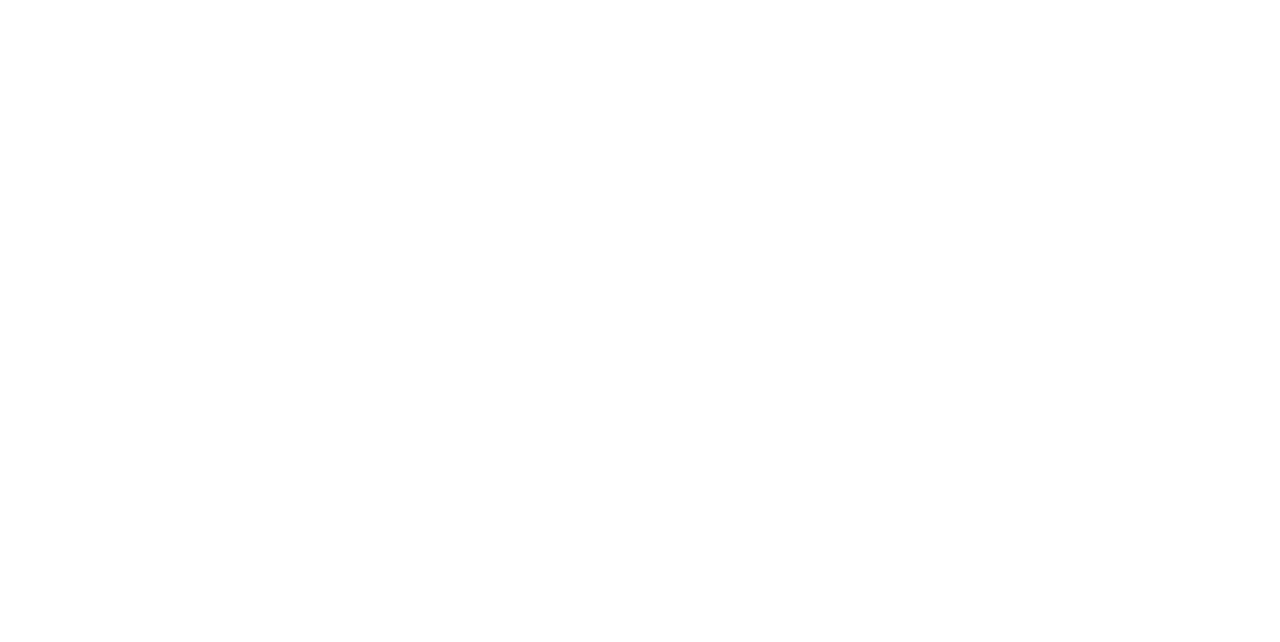
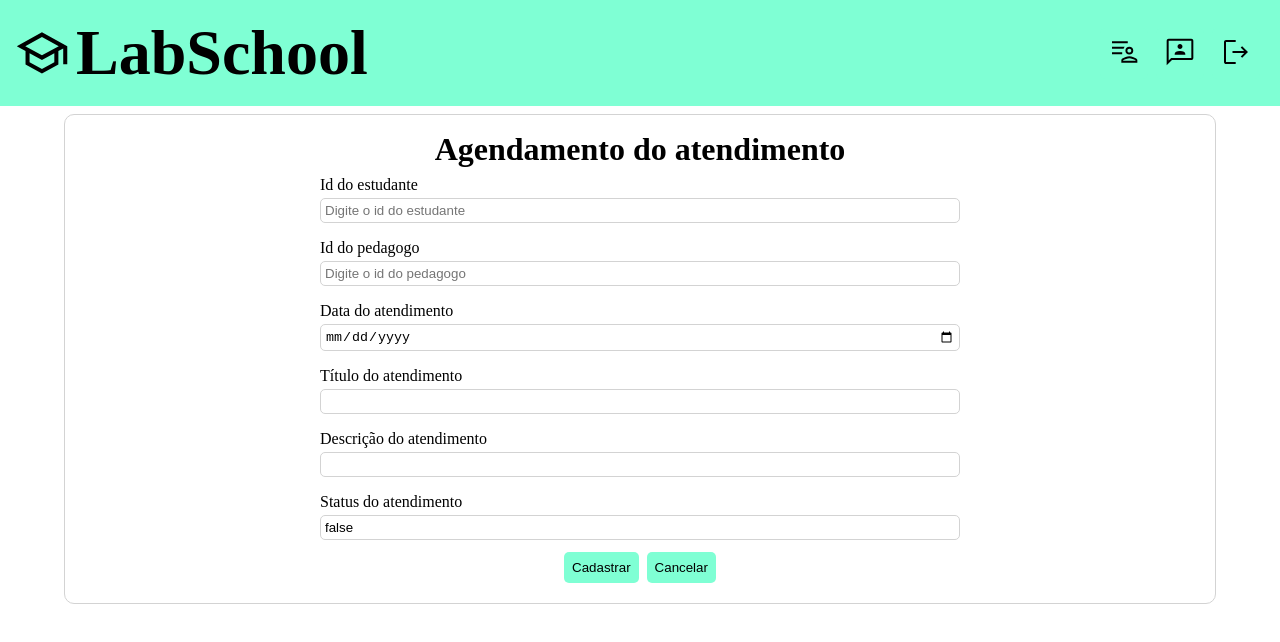
Before and after one commit to silvanapenkal/LabSchoolManager, a React (Vite) app in the folder client/: page /accompaniment in a window 1280 px wide. Before the commit this address had no page. Shown: the top 642 px of the page. Built offline with nearby package versions, Linux system fonts and the light colour scheme.

Commit message:
implementa registro de acompanhamento pedagógico

```diff
--- a/client/src/App.jsx
+++ b/client/src/App.jsx
@@ -4,6 +4,7 @@
 import { BrowserRouter, Routes, Route } from "react-router-dom";
 import { AuthenticationProvider } from "./hooks/useAuthentication";
 import StudentRegister from "./pages/studentRegister/studentRegister";
+import AccompanimentRegister from "./pages/accompanimentRegister/accompanimentRegister";
 
 function App() {
   return (
@@ -22,6 +23,23 @@
                 </>
               }
             />
+          <Route
+              path="/accompaniment"
+              element={
+                <>
+                  <Toolbar />
+                  <AccompanimentRegister />
+                </>
+              }
+            />
+            <Route
+              path="/home"
+              element={
+                <>
+                  <Toolbar />
+                </>
+              }
+            />
           </Routes>
         </div>
       </AuthenticationProvider>
--- a/client/src/components/button/button.jsx
+++ b/client/src/components/button/button.jsx
@@ -3,7 +3,7 @@
 
 function Button({children, isIconButton = false, ...props}) {
     return (
-    <StyledButton className={`button ${isIconButton ? 'icon-button' : ''}`}>{children}</StyledButton>);
+    <StyledButton className={`button ${isIconButton ? 'icon-button' : ''}`} props>{children}</StyledButton>);
 }
 
 Button.propTypes = {
--- a/client/src/components/logo/logo.jsx
+++ b/client/src/components/logo/logo.jsx
@@ -2,7 +2,7 @@
 
 function Logo(){
     return(<StyledDiv>
-        <img src='./school.svg' aria-label="school" width="40px"/>
+        <img src='./school.svg' aria-label="school" width="52px"/>
         <h1>LabSchool</h1>
     </StyledDiv>);
 }
--- a/client/src/components/toolbar/toolbar.jsx
+++ b/client/src/components/toolbar/toolbar.jsx
@@ -2,29 +2,38 @@
 import Button from "../button/button";
 import Logo from "../logo/logo";
 import { ButtonDiv, StyledDiv, ToolBarDiv } from "./styles";
+import { useNavigate } from "react-router-dom";
+
 
 function Toolbar() {
   const { user, logout } = useAuthenticationContext();
+  const navigate = useNavigate();
+
+  const handleNavigateStudentRegister = () => {
+    navigate('/student')
+  }
+
+
   return (
     <ToolBarDiv>
         <StyledDiv>
           <Logo />
           <ButtonDiv>
-            <Button>
+            <Button type="button" onClick={handleNavigateStudentRegister}>
               <img
                 src="../../src/assets/student.svg"
                 aria-label="alunos"
                 width="32px"
               />
             </Button>
-            <Button>
+            <Button type="button" onClick={navigate("/accompaniment")}>
               <img
                 src="../../src/assets/accompaniment.svg"
                 aria-label="acompanhamento pedagógico"
                 width="32px"
               />
             </Button>
-            <Button onClick={logout}>
+            <Button type="button" onClick={logout()}>
               <img
                 src="../../src/assets/logout.svg"
                 aria-label="sair"
--- /dev/null
+++ b/client/src/pages/accompanimentRegister/accompanimentRegister.jsx
@@ -0,0 +1,104 @@
+import Button from "../../components/button/button";
+import Input from "../../components/input/input";
+import PageWrapper from "../../components/pageWrapper/pageWrapper";
+import { ButtonDiv, StyledCard, StyledForm } from "./styles";
+import { useForm } from "react-hook-form";
+import { useState } from "react";
+import useUserRegister from "../../hooks/useUserRegister";
+import { yupResolver } from "@hookform/resolvers/yup";
+import * as yup from "yup";
+import { useNavigate } from "react-router-dom";
+
+const schema = yup.object().shape({
+  studentId: yup.number().required("Campo obrigatório"),
+  userId: yup.number("Deve ser um número").required("Campo obrigatório"),
+  date: yup.string().required("Campo obrigatório"),
+  title: yup.string().required("Campo obrigatório"),
+  description: yup.string().required("Campo obrigatório"),
+  finished: yup.boolean().required("Campo obrigatório"),
+});
+
+function AccompanimentRegister() {
+  // eslint-disable-next-line no-unused-vars
+  const [content, setContent] = useState({ value: "", error: "" });
+  const navigate = useNavigate();
+
+  const {
+    register,
+    handleSubmit,
+    formState: { errors },
+  } = useForm({
+    defaultValues: {
+        studentId: "",
+        userId: "",
+        date: "",
+        title: "",
+        description: "",
+        finished: false
+    },
+    resolver: yupResolver(schema),
+  });
+
+  // eslint-disable-next-line no-unused-vars
+  const { isSubmitting, postRequest } = useUserRegister();
+
+  const onSubmit = (data) => {
+    const token = localStorage.getItem("token");
+    postRequest('/accompaniments', {Headers: {Authorization: `Bearer ${token}`}, Body: {data}});
+    navigate("/home");
+  };
+
+  return (
+    <PageWrapper>
+      <StyledCard>
+        <h1 className="register-page-section-title">Agendamento do atendimento</h1>
+        <StyledForm id="register-user-form" onSubmit={handleSubmit(onSubmit)}>
+          <Input
+            labelText="Id do estudante"
+            placeholder="Digite o id do estudante"
+            helperText={errors?.studentId?.message}
+            {...register("studentId")}
+          />
+          <Input
+            labelText="Id do pedagogo"
+            placeholder="Digite o id do pedagogo"
+            helperText={errors?.userId?.message}
+            {...register("userId")}
+          />
+          <Input
+            labelText="Data do atendimento"
+            type="date"
+            helperText={errors?.date?.message}
+            {...register("date")}
+          />
+          <Input
+            labelText="Título do atendimento"
+            type="string"
+            helperText={errors?.title?.message}
+            {...register("title")}
+          />
+          <Input
+            labelText="Descrição do atendimento"
+            type="string"
+            helperText={errors?.description?.message}
+            {...register("description")}
+          />
+          <Input
+            labelText="Status do atendimento"
+            type="string"
+            helperText={errors?.finished?.message}
+            {...register("finished")}
+          />
+          <ButtonDiv>
+            <Button type="submit" onSubmit={handleSubmit(onSubmit)}>Cadastrar</Button>
+            <Button type="button" onClick={() => navigate("/home")}>
+              Cancelar
+            </Button>
+          </ButtonDiv>
+        </StyledForm>
+      </StyledCard>
+    </PageWrapper>
+  );
+}
+
+export default AccompanimentRegister;
--- /dev/null
+++ b/client/src/pages/accompanimentRegister/styles.js
@@ -0,0 +1,29 @@
+import styled from "styled-components";
+
+export const StyledCard = styled.div`
+  width: 90vw;
+  padding: 16px 16px;
+  display: flex;
+  flex-direction: column;
+  align-items: center;
+  justify-content:center;
+  border: 1px solid #d3d3d3;
+  border-radius: 10px;
+  width: 90vw;
+`;
+
+export const StyledForm = styled.form`
+  display: flex;
+  flex-direction: column;
+  align-items: center;
+  justify-content: center;
+  width: 100vw;
+`;
+
+export const ButtonDiv = styled.div`
+  display: flex;
+  flex-direction: row;
+  align-items: center;
+  justify-content: center;
+  width: 100vw;
+`;
--- a/client/src/pages/login/login.jsx
+++ b/client/src/pages/login/login.jsx
@@ -3,9 +3,7 @@
 import PageWrapper from "../../components/pageWrapper/pageWrapper";
 import Logo from "../../components/logo/logo";
 import { useNavigate } from "react-router-dom";
-
 import { useState } from "react";
-
 import { useAuthenticationContext } from "../../hooks/useAuthentication";
 
 function Login() {
@@ -43,11 +41,9 @@
       return;
     }
     setLoading(true);
-    login(email, password)
+    login(email, password);
     setLoading(false);
   };
-
-
 
   return (
     <PageWrapper>
@@ -70,7 +66,7 @@
         <Button>
           Entrar
         </Button>
-        <Button type="button" onClick={() => navigate("/register")}>Cadastrar</Button>
+        <Button type="button" onClick={() => navigate("/home")}>Cadastrar</Button>
       </form>
     </PageWrapper>
   );
```
